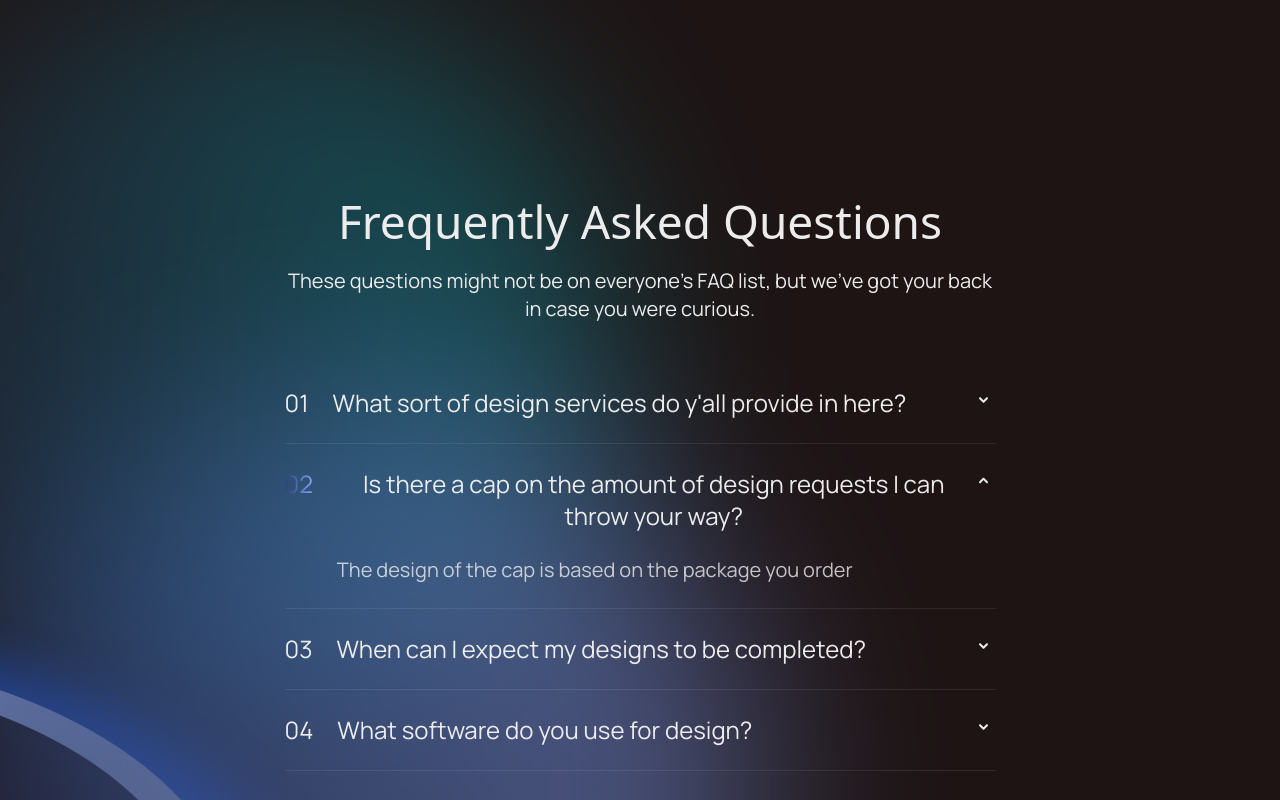
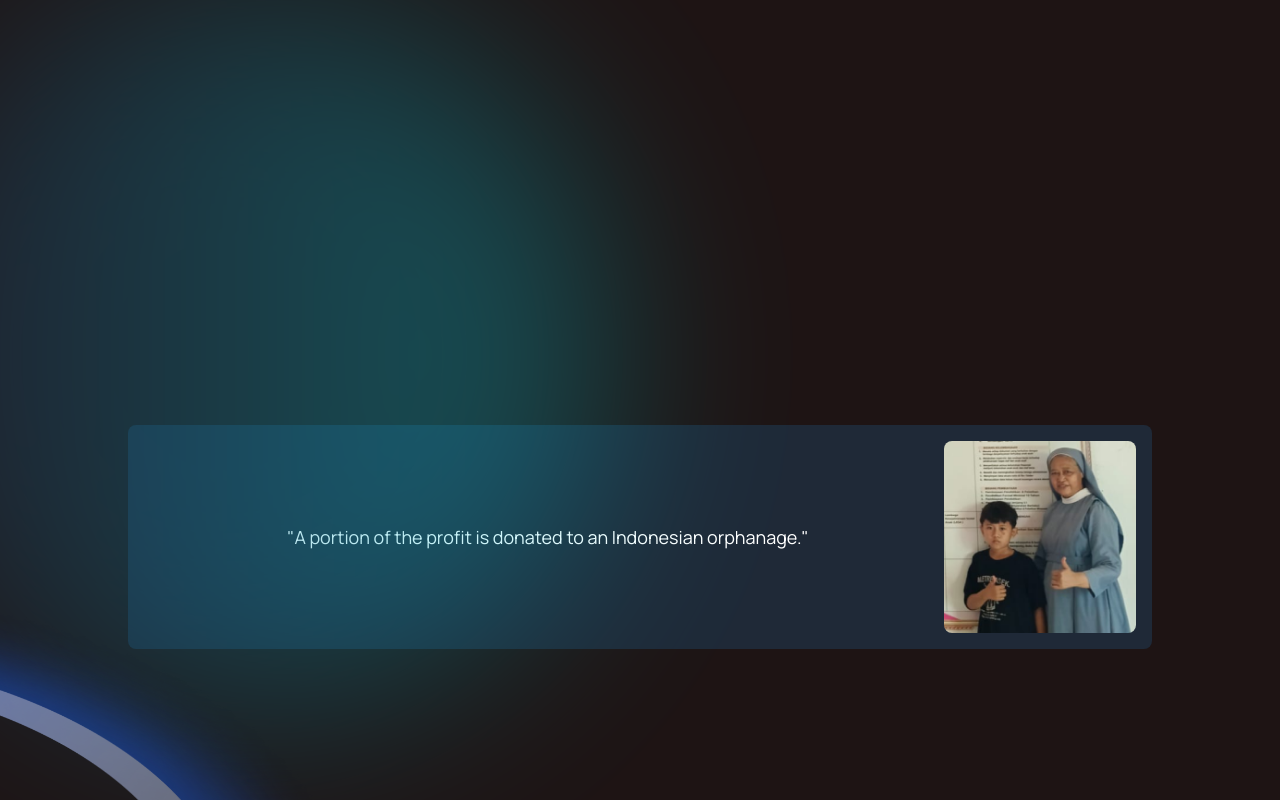
Before and after one commit to LawrenceVectus86/deborah-design, a React (Vite) app: page / in a window 1280 px wide. Shown: the part 5620-6420 px from the top of the page. Built offline with nearby package versions, Linux system fonts and the light colour scheme.

Commit message:
AddDonation

```diff
--- a/src/App.tsx
+++ b/src/App.tsx
@@ -14,6 +14,7 @@ import Faq from "./components/Faq/Faq";
 import Schedule from "./components/Schedule/Schedule";
 import Footer from "./components/Footer/Footer";
 import NavbarMobile from "./components/Navbar/NavbarMobile";
+import Donation from "./Donation/Donation";
 // import BgStar from "./assets/images/bg-star.png";
 function App() {
   return (
@@ -61,6 +62,7 @@ function App() {
               <Testimonial />
             </div>
           </div>
+          <Donation/>
           <div className="relative">
             <div className="absolute top-[250px] -left-[50px] w-[800px] h-[800px] bg-gradient-to-r opacity-50 rounded-full bg-blend-soft-light from-[#283E7D] to-[#86A6FF] blur-[100px]"></div>
             <div className="relative">
--- /dev/null
+++ b/src/Donation/Donation.tsx
@@ -0,0 +1,24 @@
+import { useState } from 'react';
+import deborah from '../assets/images/deborah 2.png'
+
+const Donation = () => {
+    return (
+        // Container to center the component horizontally and vertically
+        <div className="min-h-screen w-full flex items-center justify-center p-4">
+            <div className="bg-gray-800 text-white rounded-lg flex flex-col md:flex-row items-center p-4 pl-10 max-w-5xl w-full">
+                <div className="flex-grow text-center mb-4 md:mb-0">
+                    <p className="text-lg">"A portion of the profit is donated to an Indonesian orphanage."</p>
+                </div>
+                <div className="md:ml-4">
+                    <img
+                        src={deborah}
+                        alt="A nun and a child standing together, smiling"
+                        className="rounded-lg w-48 h-48 object-cover"
+                    />
+                </div>
+            </div>
+        </div>
+    );
+};
+
+export default Donation;
```
Also changed, not shown: src/assets/images/deborah 2.png (added).
